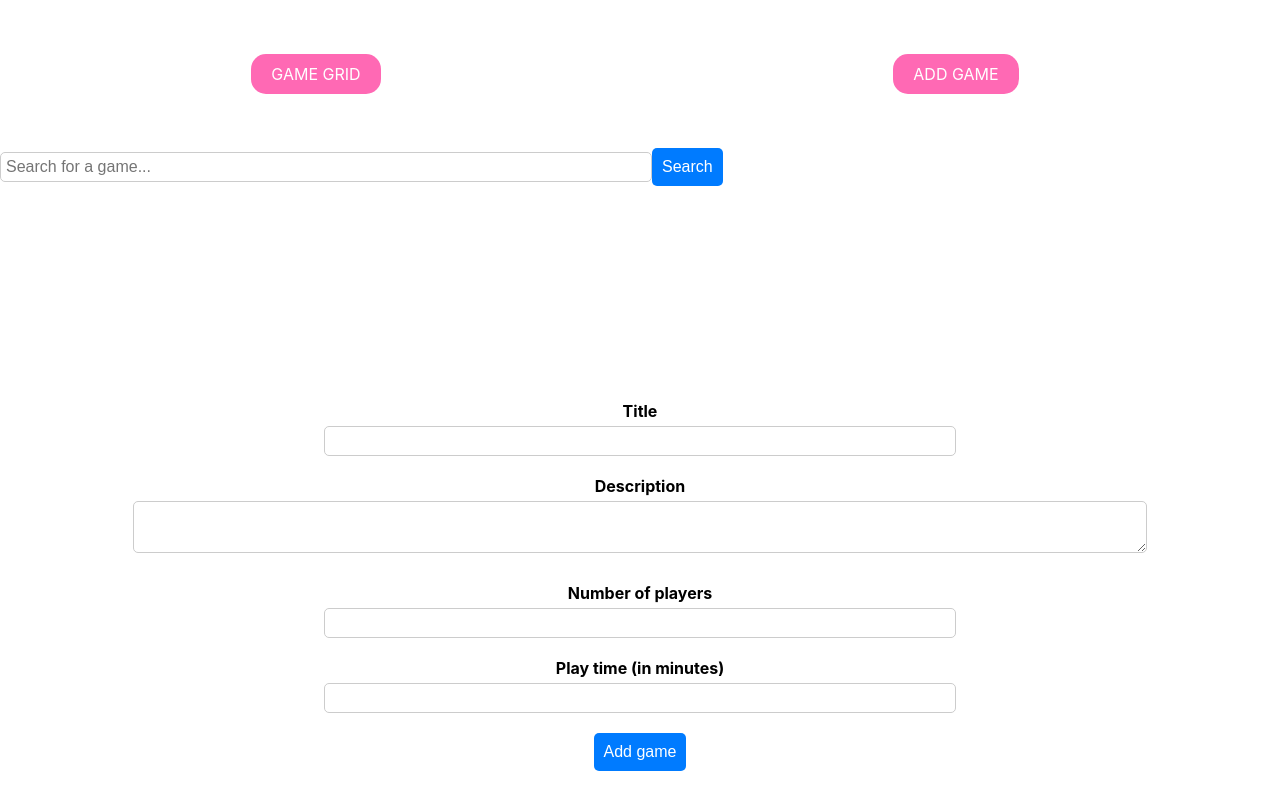
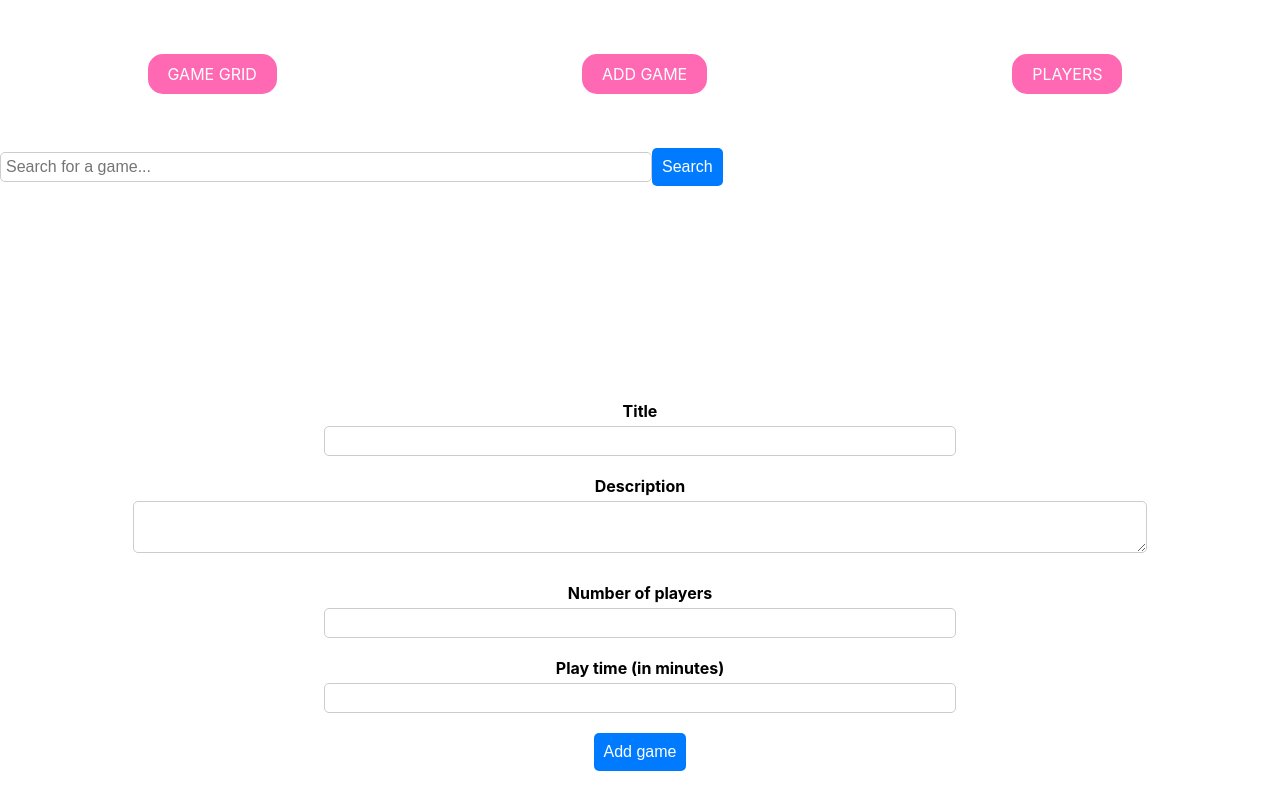
Before and after one commit to Wolfy858/Board-Game-Selector, a React (Create React App) app: page /add-game in a window 1280 px wide. Shown: the top 810 px of the page. Built offline with nearby package versions, Linux system fonts and the light colour scheme; no server answers; the database is empty.

Commit message:
Created PlayersPage, including routes and nav links

```diff
--- a/src/App.js
+++ b/src/App.js
@@ -6,6 +6,7 @@ import { ref, set, onValue, push } from 'firebase/database'
 import AddGameForm from './AddGameForm';
 import GameGrid from './GameGrid';
 import NavHeader from './NavHeader';
+import PlayersPage from './PlayersPage';
 
 function App() {
   const [games, setGames] = useState([]);
@@ -34,6 +35,7 @@ function App() {
       <Routes>
         <Route exact path="/" element={<GameGrid games={games} />} />
         <Route path="/add-game" element={<AddGameForm onAddGame={addGame} />} />
+        <Route path="/players" element={<PlayersPage />} />
       </Routes>
     </div>
   );
--- a/src/NavHeader.js
+++ b/src/NavHeader.js
@@ -13,6 +13,9 @@ const NavHeader = () => {
         <li>
             <Link className="nav-button" to="/add-game">Add Game</Link>
         </li>
+        <li>
+            <Link className="nav-button" to="/players">Players</Link>
+        </li>
       </ul>
     </nav>
   )
--- /dev/null
+++ b/src/PlayersPage.js
@@ -0,0 +1,15 @@
+import React from 'react';
+// import AddPlayerForm from './AddPlayerForm';
+// import PlayerList from './PlayerList';
+
+function PlayersPage() {
+  return (
+    <div>
+      <h1>Players Page</h1>
+      {/* <AddPlayerForm />
+      <PlayerList /> */}
+    </div>
+  );
+}
+
+export default PlayersPage;
```
